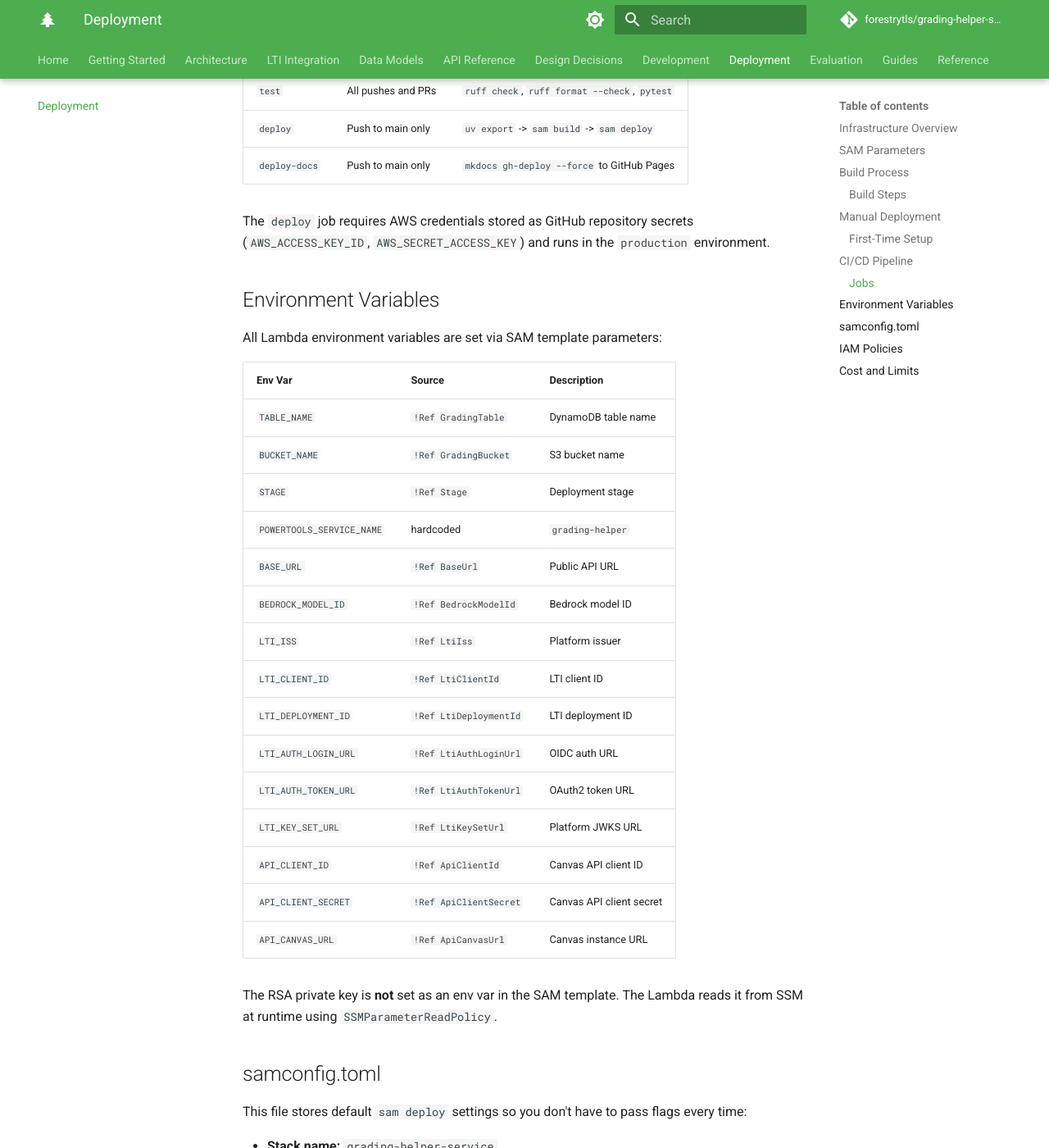
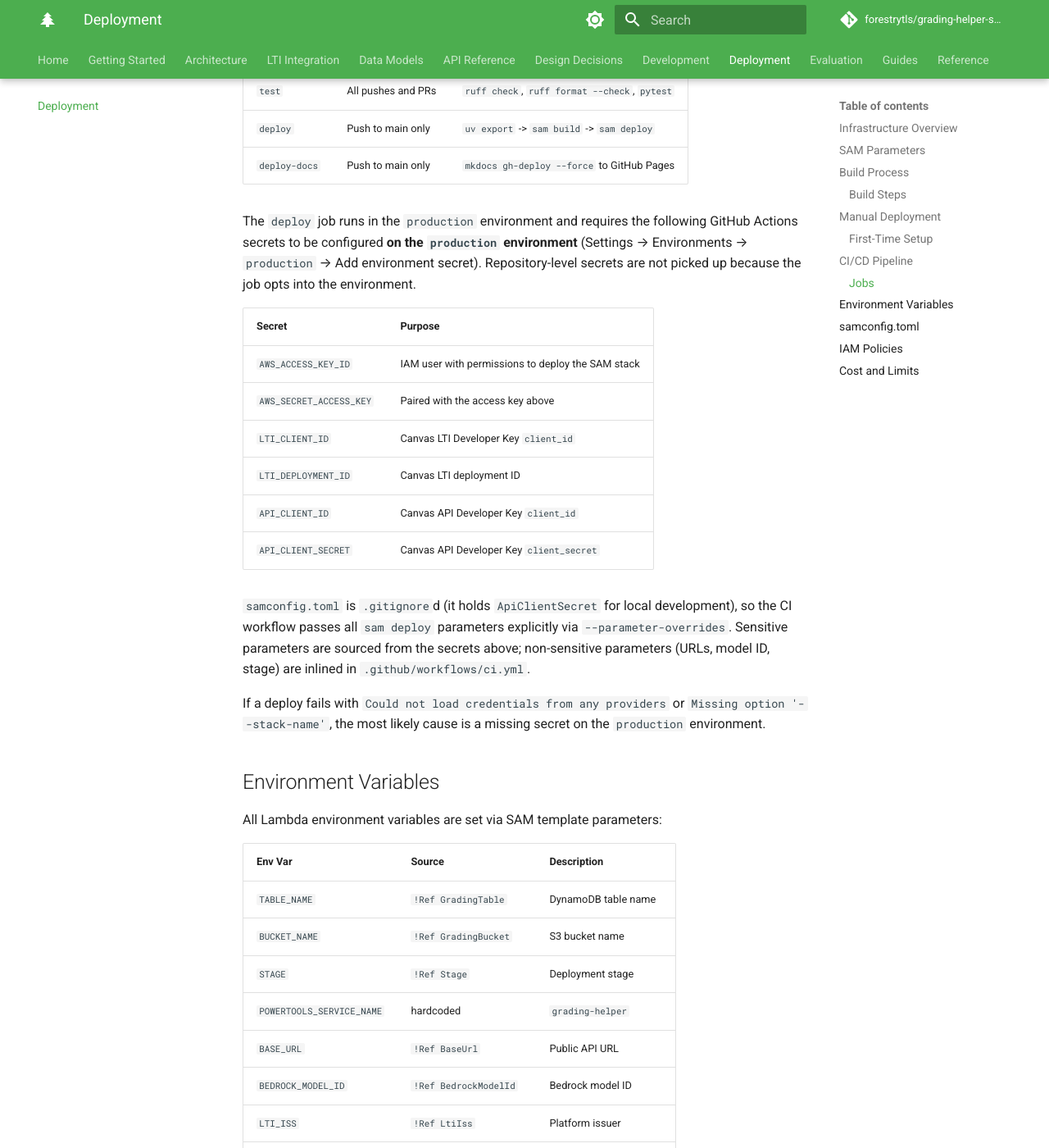
Before and after one commit to UBCForestryTLS/grading-helper-service, an MkDocs documentation site: the page built from docs/deployment/index.md, in a window 1280 px wide and 1400 px high, scrolled down 4194 px. Shown: the whole window at 82% size. Built offline with MkDocs 1.6.1 and Material for MkDocs 9.7.7, drawn with Linux system fonts in a browser that asks for light colours; comment, search, counter and statistics services are not loaded.

Commit message:
fix: Update deployment documentation to clarify GitHub Actions secrets for production environment

```diff
--- a/docs/deployment/index.md
+++ b/docs/deployment/index.md
@@ -125,7 +125,30 @@ flowchart TD
 | `deploy` | Push to main only | `uv export` -> `sam build` -> `sam deploy` |
 | `deploy-docs` | Push to main only | `mkdocs gh-deploy --force` to GitHub Pages |
 
-The `deploy` job requires AWS credentials stored as GitHub repository secrets (`AWS_ACCESS_KEY_ID`, `AWS_SECRET_ACCESS_KEY`) and runs in the `production` environment.
+The `deploy` job runs in the `production` environment and requires the
+following GitHub Actions secrets to be configured **on the `production`
+environment** (Settings → Environments → `production` → Add environment
+secret). Repository-level secrets are not picked up because the job opts
+into the environment.
+
+| Secret | Purpose |
+|--------|---------|
+| `AWS_ACCESS_KEY_ID` | IAM user with permissions to deploy the SAM stack |
+| `AWS_SECRET_ACCESS_KEY` | Paired with the access key above |
+| `LTI_CLIENT_ID` | Canvas LTI Developer Key `client_id` |
+| `LTI_DEPLOYMENT_ID` | Canvas LTI deployment ID |
+| `API_CLIENT_ID` | Canvas API Developer Key `client_id` |
+| `API_CLIENT_SECRET` | Canvas API Developer Key `client_secret` |
+
+`samconfig.toml` is `.gitignore`d (it holds `ApiClientSecret` for local
+development), so the CI workflow passes all `sam deploy` parameters
+explicitly via `--parameter-overrides`. Sensitive parameters are
+sourced from the secrets above; non-sensitive parameters (URLs, model
+ID, stage) are inlined in `.github/workflows/ci.yml`.
+
+If a deploy fails with `Could not load credentials from any providers`
+or `Missing option '--stack-name'`, the most likely cause is a missing
+secret on the `production` environment.
 
 ## Environment Variables
 
```
